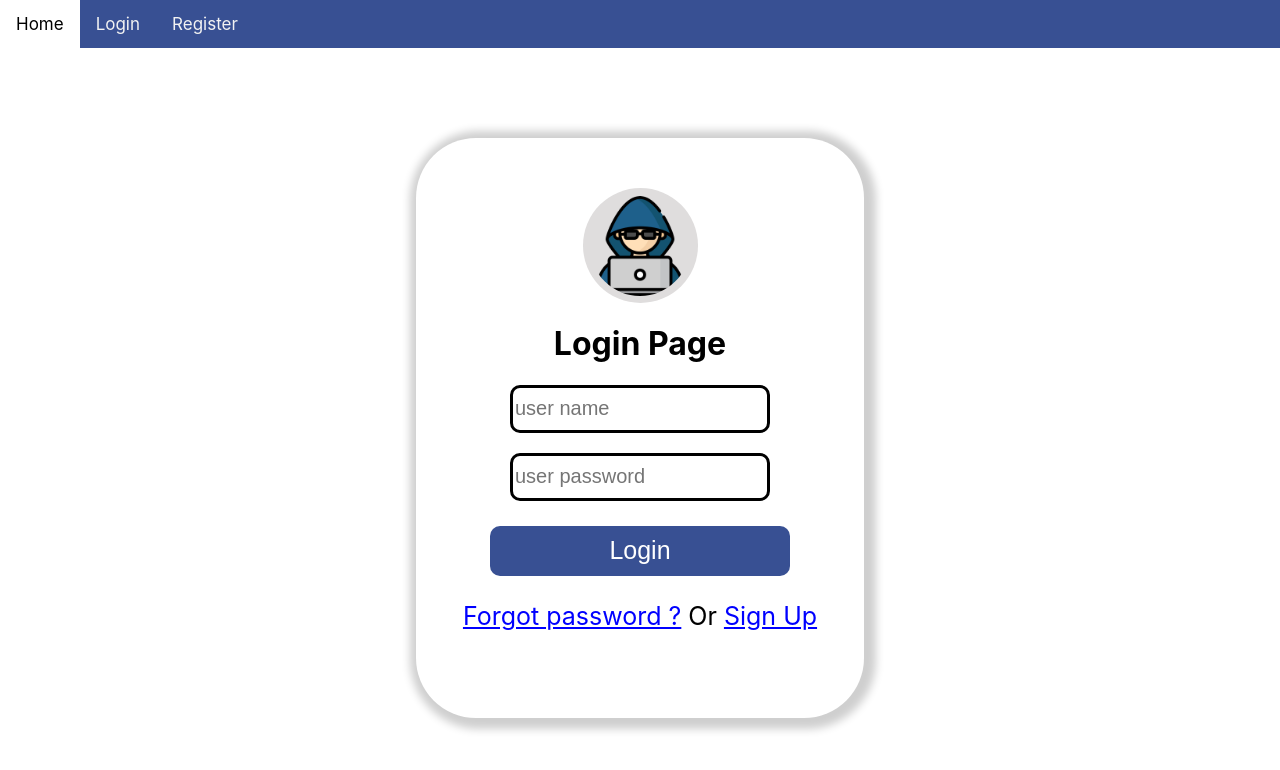
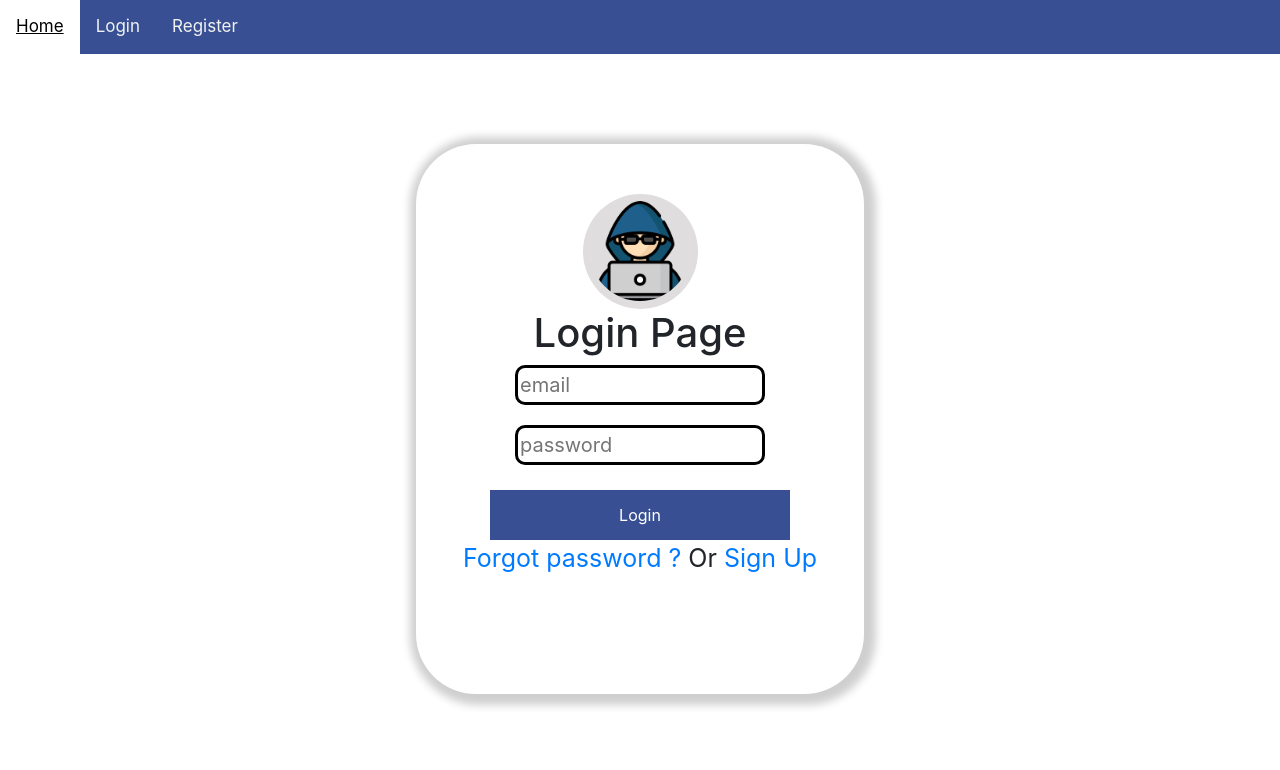
Before and after one commit to safaziedi/form-react, a React (Create React App) app: page /login in a window 1280 px wide. Shown: the top 770 px of the page. Built offline with nearby package versions, Linux system fonts and the light colour scheme.

Commit message:
first commit

```diff
--- a/src/App.js
+++ b/src/App.js
@@ -6,7 +6,9 @@ import Login from './Components/Login';
 import Navbar from './Components/Navbar';
 import NoMatched404 from './Components/NoMatched404';
 import Register from './Components/Register';
+import TestReactStrap from './Components/TestReactStrap';
 import Users from './Components/Users';
+
 
 function App() {
   return (
@@ -19,6 +21,7 @@ function App() {
         <Route path='users' element={<Users />} />
         <Route path='users/:username' element={<HelloUser />} />
         <Route path='hello' element={<HelloUser />} />
+        <Route path='testreactstrap' element={<TestReactStrap />} />
         <Route path='*' element={<NoMatched404 />} />
       </Routes>
     </div>
--- a/src/Components/Login.jsx
+++ b/src/Components/Login.jsx
@@ -2,14 +2,33 @@ import React from "react";
 import "./Login.css";
 import profile from "./../image/a.png";
 import { useNavigate } from "react-router-dom";
-
+import axios  from "axios";
+import { useState } from "react";
 
 function Login() {
   const navigate = useNavigate();
+  const [email,setEmail] = useState('');
+  const [password,setPassword] = useState('');
 
+const handlesubmit =(e) => {
+  e.preventDefault()
+  axios.post(
+    'http://localhost:8000/login',
+    {
+      email: email,
+      password: password
+    }
+  )
+  .then((res) =>{
+    console.log(res)
+  })
+  .catch((err) => {
+    console.log(err)
+  })
+}
 
   return (
-    <form>
+    <form  onSubmit={handlesubmit}>
     <div className="main">
       <div className="sub-main">
         <div>
@@ -21,13 +40,22 @@ function Login() {
             <h1>Login Page</h1>
             <div>
 
-              <input type="text" placeholder="user name" className="name" required="required" />
+              <input type="email" placeholder="email" className="name" required="required"
+              value={email} onChange={
+              (e) => {
+                setEmail(e.target.value)
+              } }/>
             </div>
             <div className="second-input">
-              <input type="password" placeholder="user password" className="name" required="required" />
+              <input type="password" placeholder="password" className="name" required="required"
+              value={password} onChange={
+                (e) => {
+                  setPassword(e.target.value)
+                }
+              } autoComplete="off"  />
             </div>
             <div className="login-button">
-              <button onClick={() => navigate('/hello')} >Login</button>
+              <button /*onClick={() => navigate('/hello')}*/ type="submit">Login</button>
             </div>
 
             <p className="link">
--- a/src/Components/Register.jsx
+++ b/src/Components/Register.jsx
@@ -10,7 +10,6 @@ import { useState } from "react";
 
 
 
-
 const Register = () => {
 
   const [firstName,setFirstName] = useState('');
@@ -19,13 +18,10 @@ const Register = () => {
   const [password,setPassword] = useState('');
   const [confirmPassword,setConfirmPassword] = useState('');
 
-
-
-
 const handlesubmit =(e) => {
   e.preventDefault()
   axios.post(
-    'http://localhost:8000/users',
+    'http://localhost:8000/register',
     {
       firstName: firstName,
       lastName:lastName,
@@ -59,6 +55,7 @@ const handlesubmit =(e) => {
       .oneOf([Yup.ref('password'), null], 'Password must match')
       .required('Confirm password is required'),
   })
+
   return (
     <Formik
       initialValues={{
--- /dev/null
+++ b/src/Components/TestReactStrap.jsx
@@ -0,0 +1,17 @@
+import React from 'react'
+
+import {Accordion ,AccordionHeader ,AccordionBody , AccordionItem ,Badge } from 'reactstrap';
+function TestReactStrap() {
+  return (
+<div>
+  <Badge color="primary">
+    New
+  </Badge><br />
+
+  <i class="remixicon-home-line"></i>Home <br/>
+  <i class="remixicon-phone-fill"></i> Phone
+</div>
+  )
+}
+
+export default TestReactStrap
--- a/src/index.css
+++ b/src/index.css
@@ -1,3 +1,4 @@
+
 body {
   margin: 0;
   font-family: -apple-system, BlinkMacSystemFont, 'Segoe UI', 'Roboto', 'Oxygen',
--- a/src/index.js
+++ b/src/index.js
@@ -4,6 +4,10 @@ import './index.css';
 import App from './App';
 import reportWebVitals from './reportWebVitals';
 import { BrowserRouter } from 'react-router-dom';
+import 'bootstrap/dist/css/bootstrap.min.css';
+import 'remixicon/fonts/remixicon.css'
+
+
 
 const root = ReactDOM.createRoot(document.getElementById('root'));
 root.render(
```
Also changed, not shown: package.json (+6 -3 lines), 1 other file (tests, documents, lock files or other folders).
